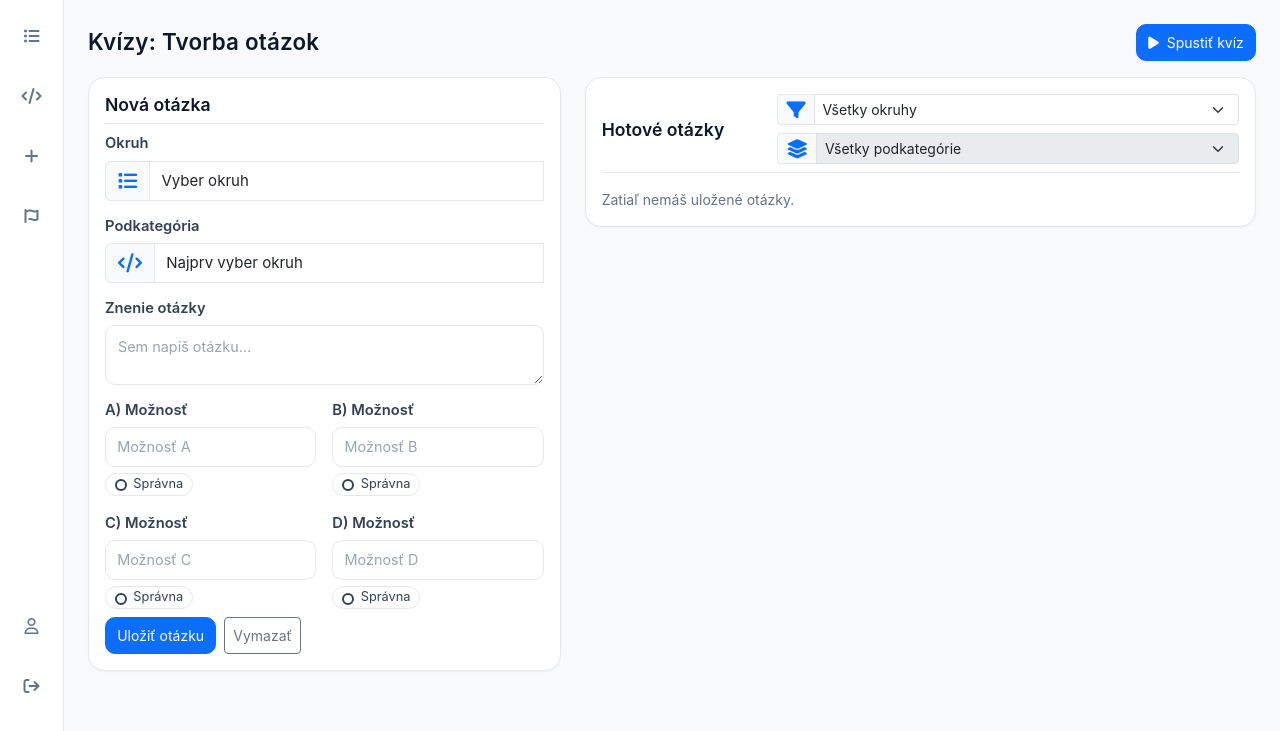
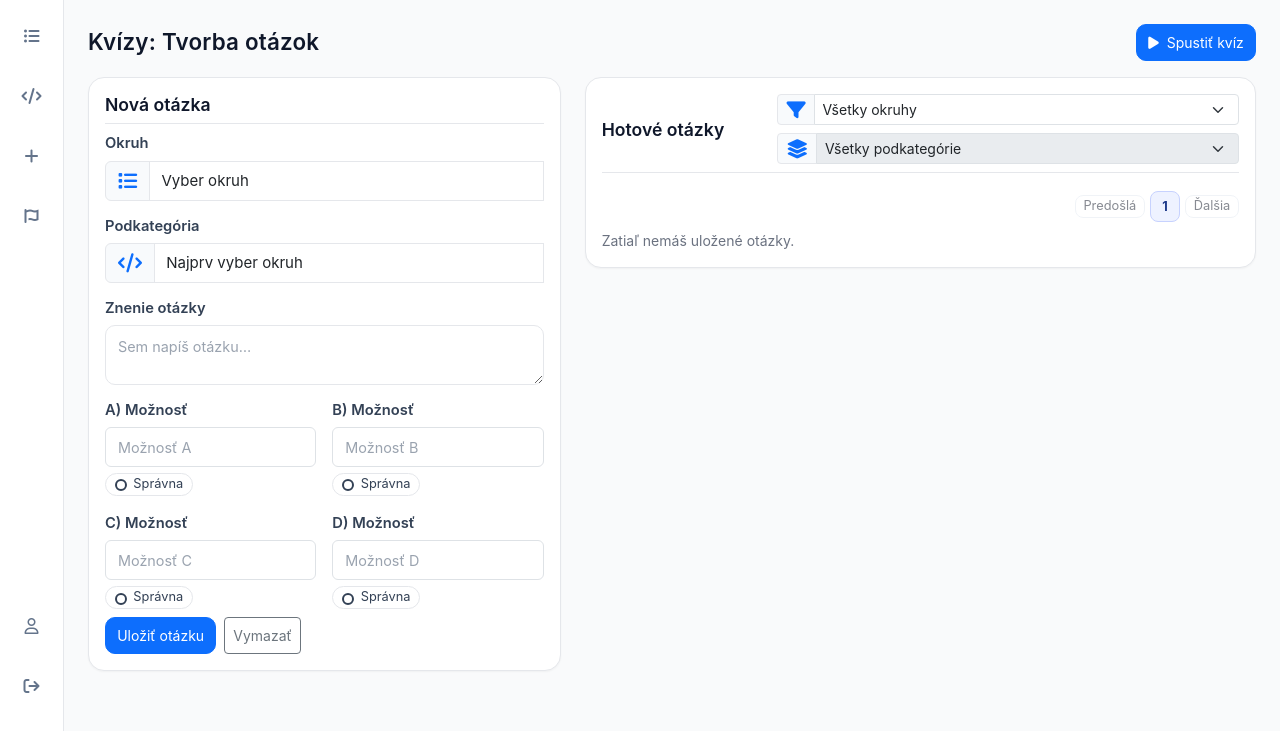
Before and after one commit to andreakollova/platforma-thenthis, a Flask app: page /kviz in a window 1280 px wide. Shown: the part 69-800 px from the top of the page. Run offline with Flask 3, Linux system fonts and the light colour scheme; the visitor is signed in with stand-in values (Sample User, id 1); some libraries are stand-ins or nearby versions.

Commit message:
kviz final layout

```diff
--- a/templates/kviz.html
+++ b/templates/kviz.html
@@ -22,7 +22,7 @@
   }
   hr{ border-color:var(--line); opacity:1; }
 
-  /* ----- Inputs (no floating) ----- */
+  /* ----- Inputs ----- */
   .field{ margin-bottom:14px; }
   .field label.form-label{
     display:block; margin-bottom:6px; font-weight:600; color:#334155; font-size:.92rem;
@@ -33,60 +33,61 @@
     border:1px solid var(--line); border-radius:10px; background:#fff;
   }
   .field textarea.form-control{
-    height:60px; /* bolo 120px */
-    resize:vertical;
-    padding:.65rem .75rem;
+    height:60px; resize:vertical; padding:.65rem .75rem;
   }
   .form-control::placeholder{ color:#9aa3af; font-size:.9rem; }
   .form-control:focus, .form-select:focus{
-    border-color:#c7d2fe;
-    box-shadow:0 0 0 .2rem rgba(59,130,246,.08);
+    border-color:#c7d2fe; box-shadow:0 0 0 .2rem rgba(59,130,246,.08);
   }
 
-  /* ----- Modern 'Správna' chip (scoped) ----- */
-  .answers .option-block{ display:block; }
-  .answers .option-block + .option-block{ margin-top:18px; } /* more space before next option */
-
-  .answers .option-label{
-    display:block; margin-bottom:6px; font-weight:600; color:#334155; font-size:.92rem;
-  }
-  .answers .form-control{
-    height:40px; padding:.5rem .7rem; font-size:.94rem;
-    border:1px solid #e5e7eb; border-radius:10px; background:#fff;
-  }
-  .answers .form-control::placeholder{ color:#9aa3af; font-size:.9rem; }
-  .answers .form-control:focus{
-    border-color:#c7d2fe; box-shadow:0 0 0 .2rem rgba(59,130,246,.08); outline:0;
-  }
-
+  /* ----- 'Správna' chip ----- */
+  .answers .option-block + .option-block{ margin-top:18px; }
+  .answers .option-label{ display:block; margin-bottom:6px; font-weight:600; color:#334155; font-size:.92rem; }
+  .answers .form-control{ height:40px; }
   .answers .chip-row{ margin-top:6px; display:flex; align-items:center; }
   .answers .correct-radio{ position:absolute; width:0; height:0; opacity:0; pointer-events:none; }
   .answers .chip{
     display:inline-flex; align-items:center; gap:.4rem;
     padding:.26rem .56rem; font-size:.8rem; line-height:1;
-    border:1px solid #e5e7eb; border-radius:999px;
-    background:#fff; color:#334155; cursor:pointer; user-select:none;
-    transition:background .15s, color .15s, border-color .15s, box-shadow .15s;
+    border:1px solid #e5e7eb; border-radius:999px; background:#fff; color:#334155;
+    cursor:pointer; user-select:none; transition:background .15s, color .15s, border-color .15s, box-shadow .15s;
   }
   .answers .correct-radio:focus + .chip{ box-shadow:0 0 0 .2rem rgba(59,130,246,.15); }
   .answers .correct-radio:checked + .chip{ background:#3b82f6; border-color:#3b82f6; color:#fff; }
-  .answers .chip::before{
-    content:""; width:12px; height:12px; border-radius:50%; border:2px solid currentColor;
-    display:inline-block; transform:translateY(1px);
-  }
-  .answers .correct-radio:checked + .chip::before{
-    content:"✓"; width:auto; height:auto; border:0; font-weight:700; font-size:.78rem;
-  }
+  .answers .chip::before{ content:""; width:12px; height:12px; border-radius:50%; border:2px solid currentColor; display:inline-block; transform:translateY(1px); }
+  .answers .correct-radio:checked + .chip::before{ content:"✓"; width:auto; height:auto; border:0; font-weight:700; font-size:.78rem; }
 
-  /* List */
+  /* ----- Hotové otázky list ----- */
   .icon-quiz{ width:24px; height:24px; object-fit:contain; }
   .badge-subtle{
     background:#f1f5f9; color:#334155; border:1px solid #e2e8f0;
     font-weight:500; border-radius:999px; padding:.18rem .6rem; font-size:.75rem;
   }
   .list-group-item{ padding:.7rem .6rem; border-color:var(--line); }
+
+  /* Globálny hover pre iné listy (ponechaný) */
   .list-group-item:hover{ background:#fafafa; }
-  #emptyState{ color:var(--muted); }
+
+  /* >>> VYPNUTIE HOVERU LEN PRE HOTOVÉ OTÁZKY <<< */
+  #questionsList .list-group-item,
+  #questionsList .list-group-item:hover,
+  #questionsList .list-group-item:focus,
+  #questionsList .list-group-item:active{
+    background:#fff !important;
+    transition:none;
+  }
+
+  /* vypni akékoľvek "sivenie" aj na celej sekcii Hotové otázky (nadpis, okraje, medzery) */
+  .card-questions,
+  .card-questions:hover{
+    background:var(--panel) !important;
+  }
+  .card-questions .list-group:hover,
+  .card-questions hr:hover{
+    background:transparent !important;
+  }
+
+  #emptyState{ color:#6b7280; }
 
   .btn-ghost{
     border:0; background:transparent; color:#6b7280; padding:.35rem .5rem; border-radius:10px;
@@ -100,6 +101,24 @@
 
   .modal-content{ border-radius:14px; }
 
+  /* ----- Pagination (menšie) ----- */
+  .pager{
+    display:flex; flex-wrap:wrap; gap:.32rem; align-items:center; justify-content:flex-end;
+    margin-top:10px;
+  }
+  .pager .page-btn{
+    border:1px solid #e2e8f0; background:#fff; color:#111827;
+    border-radius:8px; padding:.28rem .48rem; font-size:.80rem; line-height:1;
+  }
+  .pager .page-btn:hover{ background:#f9fafb; }
+  .pager .page-btn[disabled]{ opacity:.5; cursor:not-allowed; }
+  .pager .page-num{
+    border:1px solid #e2e8f0; background:#fff; color:#111827;
+    min-width:30px; text-align:center; border-radius:8px; padding:.28rem .45rem; font-size:.80rem;
+  }
+  .pager .page-num.active{
+    background:#eef2ff; border-color:#c7d2fe; color:#1e3a8a; font-weight:700;
+  }
 </style>
 
 <div class="d-flex align-items-center justify-content-between flex-wrap gap-2 mb-3 page-head">
@@ -149,9 +168,8 @@
           <div class="invalid-feedback">Otázka je povinná.</div>
         </div>
 
-        <!-- ODPOVEDE (A–D) – minimal modern -->
+        <!-- ODPOVEDE (A–D) -->
         <div class="row g-3 answers">
-          <!-- A -->
           <div class="col-12 col-md-6">
             <div class="option-block">
               <label class="option-label" for="optA">A) Možnosť</label>
@@ -162,7 +180,6 @@
               </div>
             </div>
           </div>
-          <!-- B -->
           <div class="col-12 col-md-6">
             <div class="option-block">
               <label class="option-label" for="optB">B) Možnosť</label>
@@ -173,7 +190,6 @@
               </div>
             </div>
           </div>
-          <!-- C -->
           <div class="col-12 col-md-6">
             <div class="option-block">
               <label class="option-label" for="optC">C) Možnosť</label>
@@ -184,7 +200,6 @@
               </div>
             </div>
           </div>
-          <!-- D -->
           <div class="col-12 col-md-6">
             <div class="option-block">
               <label class="option-label" for="optD">D) Možnosť</label>
@@ -207,7 +222,8 @@
 
   <!-- PRAVO: HOTOVÉ OTÁZKY – LIST -->
   <div class="col-lg-7">
-    <div class="card-dashboard">
+    <!-- pridaná trieda card-questions -->
+    <div class="card-dashboard card-questions">
       <div class="d-flex align-items-center justify-content-between flex-wrap gap-2">
         <h6 class="mb-0">Hotové otázky</h6>
         <div class="d-flex flex-wrap gap-2">
@@ -229,12 +245,16 @@
 
       <hr class="my-2">
       <ul id="questionsList" class="list-group list-group-flush"></ul>
+
+      <!-- stránkovanie -->
+      <div id="pagination" class="pager"></div>
+
       <div id="emptyState" class="small mt-2" style="display:none">Zatiaľ nemáš uložené otázky.</div>
     </div>
   </div>
 </div>
 
-<!-- EDIT MODAL (keeps dropdown for simplicity) -->
+<!-- EDIT MODAL -->
 <div class="modal fade" id="editModal" tabindex="-1" aria-hidden="true">
   <div class="modal-dialog">
     <div class="modal-content">
@@ -309,6 +329,8 @@
 <script>
 (function () {
   const LS_KEY = 'quizQuestions';
+  const PAGE_SIZE = 6;
+  let currentPage = 1;
 
   // ikonky + subkategórie
   const iconMap = {
@@ -359,6 +381,7 @@
   const emptyState=document.getElementById('emptyState');
   const filterCategory=document.getElementById('filterCategory');
   const filterSubcategory=document.getElementById('filterSubcategory');
+  const paginationEl=document.getElementById('pagination');
 
   // modal
   const editModalEl=document.getElementById('editModal'); let editModal;
@@ -390,18 +413,85 @@
     } else {
       filterSubcategory.disabled=true;
     }
+    currentPage = 1;
     renderList();
   });
-  filterSubcategory.addEventListener('change',renderList);
+  filterSubcategory.addEventListener('change',()=>{ currentPage = 1; renderList(); });
+
+  // data helpers
+  function getFiltered(){
+    const data=load().filter(isComplete);
+    const fc=filterCategory.value, fs=filterSubcategory.value;
+    return data.filter(it=> (fc==='__all__'?true:it.category===fc) && (fs==='__all__'||filterSubcategory.disabled?true:it.subcategory===fs));
+  }
+
+  // pagination
+  function renderPagination(total){
+    paginationEl.innerHTML = '';
+    const totalPages = Math.max(1, Math.ceil(total / PAGE_SIZE));
+    if (currentPage > totalPages) currentPage = totalPages;
+
+    const prevBtn = document.createElement('button');
+    prevBtn.className = 'page-btn';
+    prevBtn.textContent = 'Predošlá';
+    prevBtn.disabled = currentPage === 1;
+    prevBtn.dataset.nav = 'prev';
+    paginationEl.appendChild(prevBtn);
+
+    // čísla strán (kompaktne: max 7 viditeľných)
+    const windowSize = 7;
+    let start = Math.max(1, currentPage - Math.floor(windowSize/2));
+    let end = start + windowSize - 1;
+    if (end > totalPages){ end = totalPages; start = Math.max(1, end - windowSize + 1); }
+
+    for (let p = start; p <= end; p++){
+      const b = document.createElement('button');
+      b.className = 'page-num' + (p===currentPage ? ' active' : '');
+      b.textContent = p;
+      b.dataset.page = p;
+      paginationEl.appendChild(b);
+    }
+
+    const nextBtn = document.createElement('button');
+    nextBtn.className = 'page-btn';
+    nextBtn.textContent = 'Ďalšia';
+    nextBtn.disabled = currentPage === totalPages;
+    nextBtn.dataset.nav = 'next';
+    paginationEl.appendChild(nextBtn);
+  }
+
+  paginationEl.addEventListener('click',(e)=>{
+    const p = e.target.dataset.page ? parseInt(e.target.dataset.page,10) : null;
+    const nav = e.target.dataset.nav;
+    const total = getFiltered().length;
+    const totalPages = Math.max(1, Math.ceil(total / PAGE_SIZE));
+
+    if (p){
+      currentPage = p;
+      renderList();
+    } else if (nav === 'prev' && currentPage > 1){
+      currentPage--; renderList();
+    } else if (nav === 'next' && currentPage < totalPages){
+      currentPage++; renderList();
+    }
+  });
 
   // render list
   function renderList(){
-    const data=load().filter(isComplete);
-    const fc=filterCategory.value, fs=filterSubcategory.value;
-    const filtered=data.filter(it=> (fc==='__all__'?true:it.category===fc) && (fs==='__all__'||filterSubcategory.disabled?true:it.subcategory===fs));
-    list.innerHTML=''; emptyState.style.display=filtered.length?'none':'';
-    filtered.forEach(item=>{
-      const li=document.createElement('li'); li.className='list-group-item d-flex align-items-start justify-content-between gap-3';
+    const filtered = getFiltered();
+    const total = filtered.length;
+    const totalPages = Math.max(1, Math.ceil(total / PAGE_SIZE));
+    if (currentPage > totalPages) currentPage = totalPages;
+
+    list.innerHTML='';
+    emptyState.style.display = total ? 'none' : '';
+
+    const startIdx = (currentPage - 1) * PAGE_SIZE;
+    const pageItems = filtered.slice(startIdx, startIdx + PAGE_SIZE);
+
+    pageItems.forEach(item=>{
+      const li=document.createElement('li');
+      li.className='list-group-item d-flex align-items-start justify-content-between gap-3';
       const iconSrc=`/static/icons/${iconMap[item.category]||'code.svg'}`;
       li.innerHTML=`
         <div class="d-flex align-items-start gap-3">
@@ -420,6 +510,8 @@
         </div>`;
       list.appendChild(li);
     });
+
+    renderPagination(total);
   }
 
   // create submit
@@ -442,6 +534,7 @@
     save(data);
     form.reset(); form.classList.remove('was-validated');
     subcategory.disabled=true; subcategory.innerHTML=`<option value="" selected disabled>Najprv vyber okruh</option>`;
+    currentPage = Math.max(1, Math.ceil(load().filter(isComplete).length / PAGE_SIZE)); // skoč na poslednú stranu
     renderList();
   });
 
@@ -451,7 +544,13 @@
     const id=btn.getAttribute('data-id'); const data=load(); const idx=data.findIndex(q=>q.id===id); if(idx===-1) return;
 
     if(btn.dataset.action==='del'){
-      if(confirm('Zmazať otázku?')){ data.splice(idx,1); save(data); renderList(); }
+      if(confirm('Zmazať otázku?')){
+        data.splice(idx,1); save(data);
+        const totalAfter = getFiltered().length;
+        const totalPages = Math.max(1, Math.ceil(totalAfter / PAGE_SIZE));
+        if (currentPage > totalPages) currentPage = totalPages;
+        renderList();
+      }
       return;
     }
 
@@ -482,6 +581,7 @@
   });
 
   // init
+  fillSubcategories(subcategory, null);
   filterSubcategory.disabled=true;
   renderList();
 })();
```
